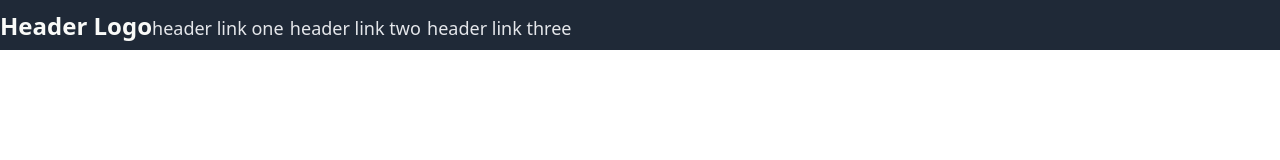
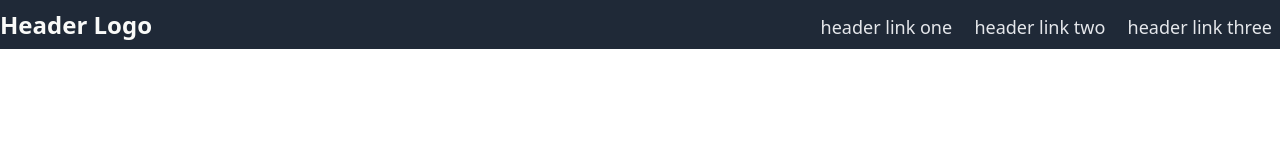
Before and after one commit to johndreedy/landing-page, a plain HTML site: page index.html in a window 1280 px wide. Drawn offline with Linux system fonts and the light colour scheme.

Commit message:
Improve header layout

```diff
--- a/style.css
+++ b/style.css
@@ -8,12 +8,11 @@ body {
 
 .header {
     display: flex;
-    min-height: 50px;
     font-weight: 900;
     font-size: 24px;
     color: #f9faf8;
     background-color: #1f2937;
-    justify-content: sp;
+    justify-content: space-between;
     align-items: center;
 }
 
@@ -32,4 +31,5 @@ body {
 .header li {
     display: inline-block;
     list-style-type: none;
+    padding: 8px;
 }
```
